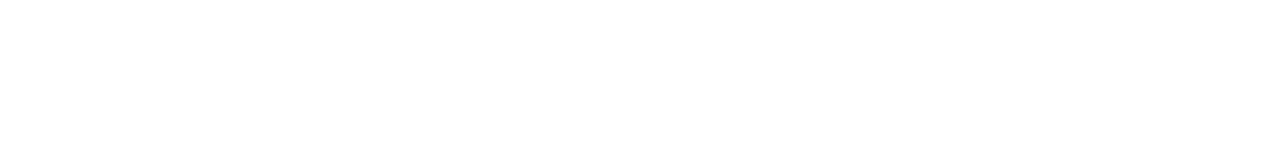
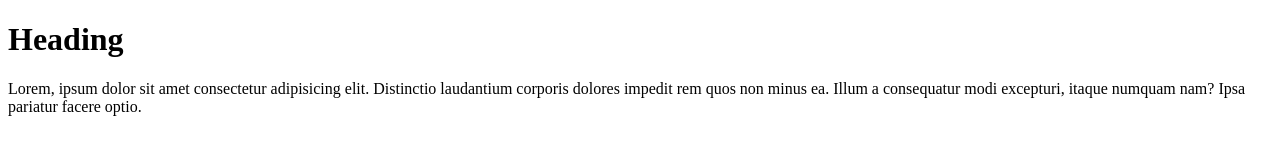
Before and after one commit to Malik-Shahid-786/Malik-Shahid_786, a plain HTML site: page index.html in a window 1280 px wide. Drawn offline with Linux system fonts and the light colour scheme.

Commit message:
create more words

```diff
--- a/index.html
+++ b/index.html
@@ -4,9 +4,10 @@
     <meta charset="UTF-8">
     <meta http-equiv="X-UA-Compatible" content="IE=edge">
     <meta name="viewport" content="width=device-width, initial-scale=1.0">
-    <title>Document</title>
+    <title>Session 4</title>
 </head>
 <body>
-
+    <h1>Heading </h1>
+    <p>Lorem, ipsum dolor sit amet consectetur adipisicing elit. Distinctio laudantium corporis dolores impedit rem quos non minus ea. Illum a consequatur modi excepturi, itaque numquam nam? Ipsa pariatur facere optio.</p>
 </body>
 </html>
```
